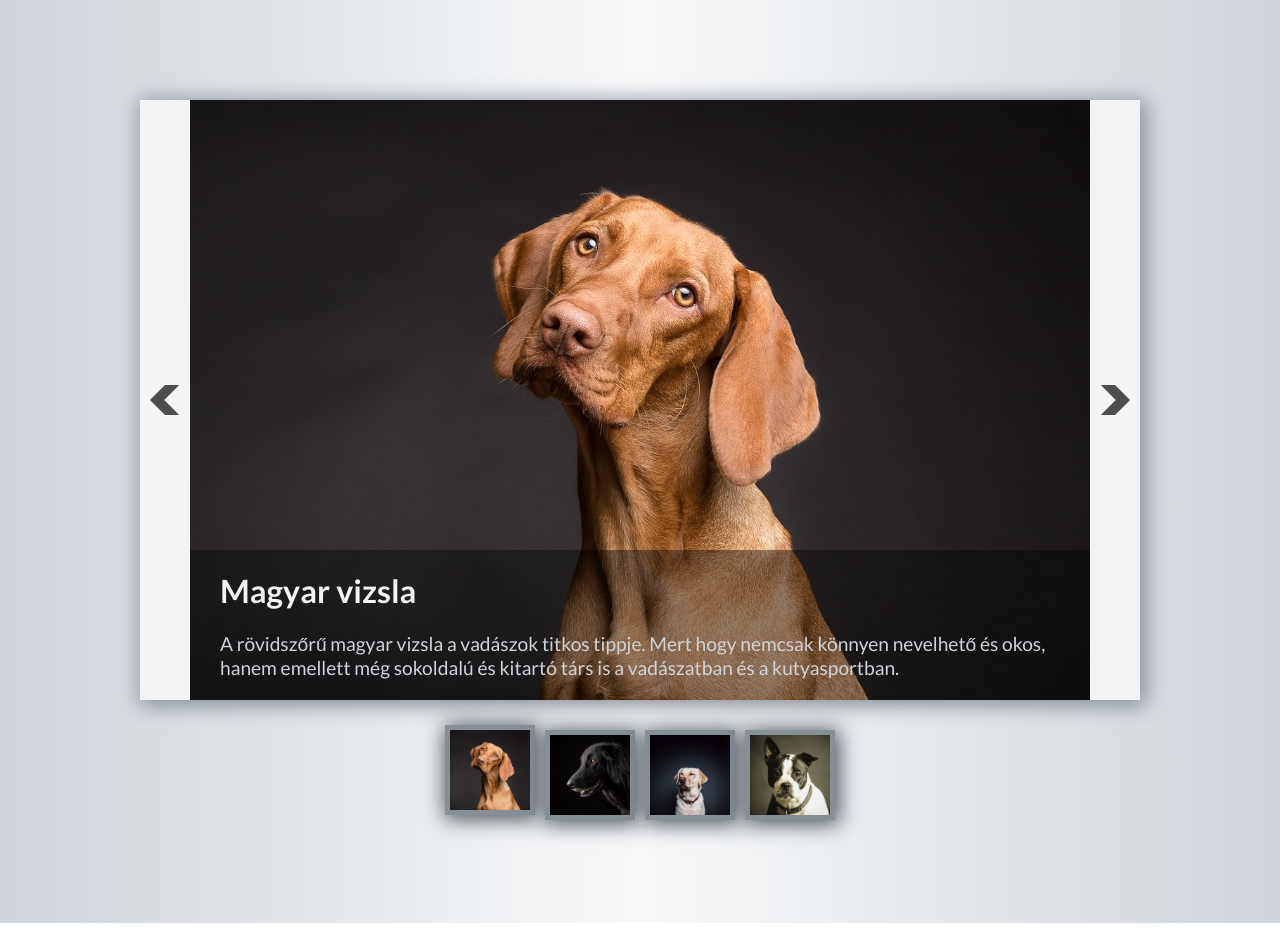
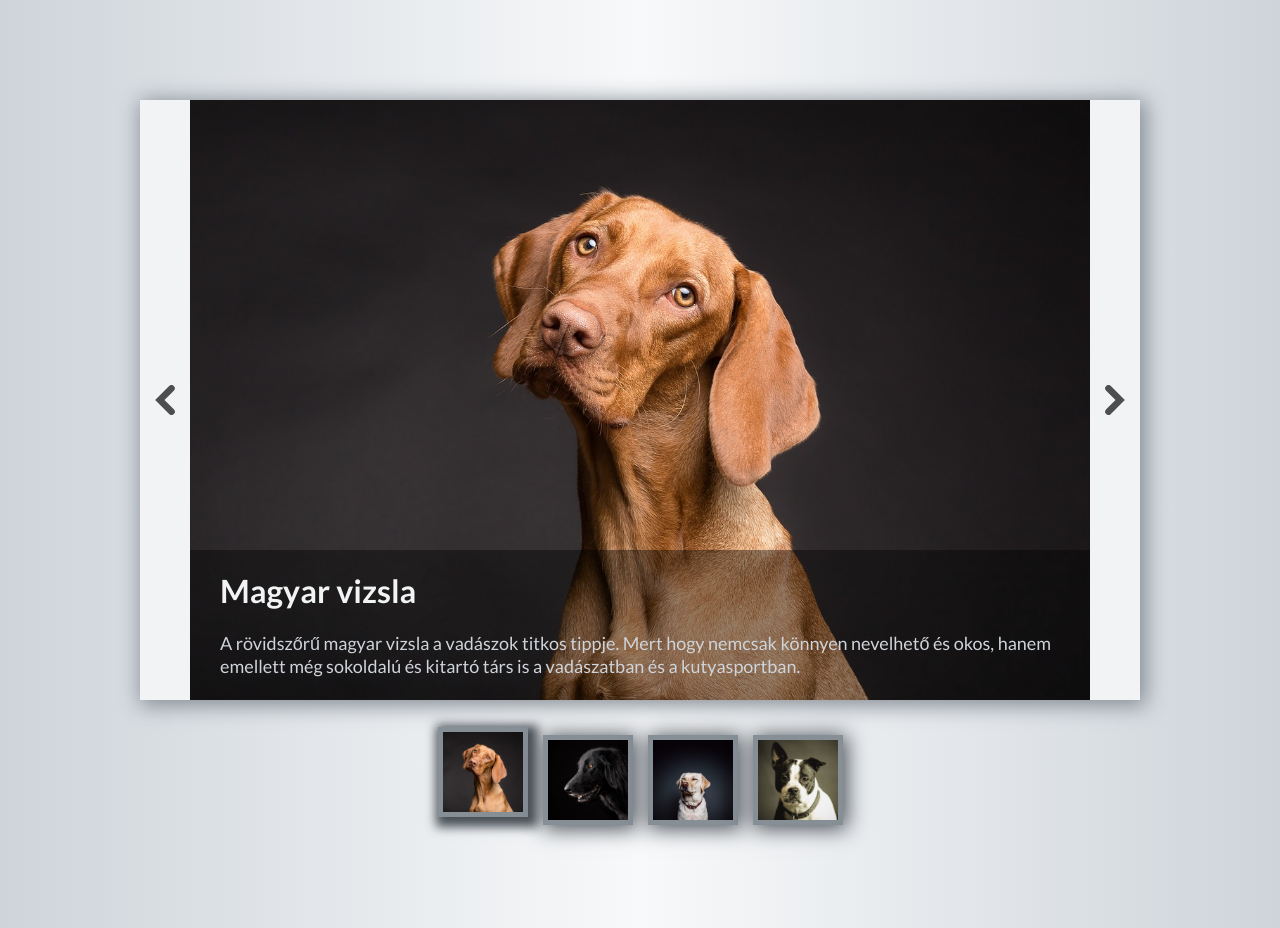
Before and after one commit to Solemil/Dog-gallery, a plain HTML site: page index.html in a window 1280 px wide. Both pictures are taken after a click on the element 490 px from the left and 776 px from the top of the page. Drawn offline with nearby package versions, Linux system fonts and the light colour scheme.

Commit message:
Adjustment to css and js, and added some comment

```diff
--- a/index.html
+++ b/index.html
@@ -10,7 +10,7 @@
       href="https://fonts.googleapis.com/css2?family=Lato:wght@400;700&display=swap"
       rel="stylesheet"
     />
-    <link rel="stylesheet" href="./style.css" />
+    <link rel="stylesheet" type="text/css" href="./style.css" />
     <title>Gallery</title>
   </head>
   <body>
--- a/script.js
+++ b/script.js
@@ -1,3 +1,5 @@
+// Content
+
 let dogData = [
   {
     image: "./images/dog-1.jpg",
@@ -7,7 +9,7 @@ let dogData = [
   {
     image: "./images/dog-2.jpg",
     title: "Leonbergi",
-    text: "Már Sissi királynő is odavolt ezekért az oroszlánszerű kutyákért. A leonbergi nem csak a mérete és harmonikus testfelépítése lenyűgöző, hanem a gyermekszeretete és magabiztos nyugalma miatt is..",
+    text: "Már Sissi királynő is odavolt ezekért az oroszlánszerű kutyákért. A leonbergi nem csak a mérete és harmonikus testfelépítése lenyűgöző, hanem a gyermekszeretete és magabiztos nyugalma miatt is.",
   },
   {
     image: "./images/dog-3.jpg",
@@ -21,17 +23,18 @@ let dogData = [
   },
 ];
 
+// Function that add content to the main section, and defining the active thumbnail
+
 let currentPhoto = 0;
-
-function loadPhoto(numberPhoto) {
+let loadPhoto = (numberPhoto) => {
   $("#dog-img").attr("src", dogData[numberPhoto].image);
   $("#dog-title").text(dogData[numberPhoto].title);
   $("#dog-text").text(dogData[numberPhoto].text);
   $(".thumb img").removeClass("thumb-active");
   $(".thumb img[data-index=" + numberPhoto + "]").addClass("thumb-active");
-}
+};
 
-loadPhoto(currentPhoto);
+// Changing the main content, with side arrows
 
 $("#right-arrow").click(() => {
   if (currentPhoto < dogData.length - 1) {
@@ -39,7 +42,6 @@ $("#right-arrow").click(() => {
   } else {
     currentPhoto = 0;
   }
-  console.log(currentPhoto);
   loadPhoto(currentPhoto);
 });
 
@@ -52,21 +54,24 @@ $("#left-arrow").click(() => {
   loadPhoto(currentPhoto);
 });
 
+// Add a thumbnail for each different content
+
 dogData.forEach((object, number) => {
   $("aside").append(
-    `
-    <div class="thumb">
-      <div class="dog-name">
-        ${object.title}
-      </div>
+    `<div class="thumb">
+    <div class="dog-name">${object.title}</div>
     <img src=${object.image} data-index="${number}">
     </div>`
   );
 });
 
+// Changing the main contentm by clicking on thumbnails
+
 $(".thumb").click((event) => {
-  let indexClicked = $(event.target).attr("data-index");
-  let numberIndex = parseInt(indexClicked);
-  currentPhoto = indexClicked;
+  currentPhoto = $(event.target).attr("data-index");
   loadPhoto(currentPhoto);
 });
+
+// Load the first content
+
+loadPhoto(currentPhoto);
--- a/style.css
+++ b/style.css
@@ -19,17 +19,12 @@ main {
   display: flex;
   height: 600px;
   position: relative;
-  margin-bottom: 30px;
+  margin-bottom: 35px;
 }
 
-.image {
+.image img {
   width: 900px;
   height: 600px;
-}
-
-img {
-  width: 100%;
-  height: 100%;
   object-fit: cover;
 }
 
@@ -53,7 +48,7 @@ img {
 
 .title p {
   color: #ced4da;
-  font-size: 1.2rem;
+  font-size: 18px;
   padding-bottom: 20px;
 }
 
@@ -87,7 +82,7 @@ img {
 aside {
   display: flex;
   justify-content: center;
-  gap: 10px;
+  gap: 15px;
 }
 
 .thumb {
@@ -97,22 +92,24 @@ aside {
 .thumb img {
   width: 80px;
   height: 80px;
+  object-fit: cover;
   border: 5px solid #868e96;
   box-shadow: 2px 2px 20px 2px #495057;
 }
 
-.thumb-active {
-  transform: translateY(-5px);
+.thumb .thumb-active {
+  transform: translateY(-8px);
+  box-shadow: 4px 4px 10px 6px #495057;
 }
 
 .dog-name {
   position: absolute;
-  top: -40px;
-  left: -10px;
-  background-color: rgba(73, 80, 87, 0.7);
+  top: -30px;
+  left: -15px;
+  background-color: rgba(41, 42, 43, 0.7);
   color: #f1f3f5;
   border-radius: 5px;
-  width: 130px;
+  width: 120px;
   text-align: center;
   display: none;
 }
```
